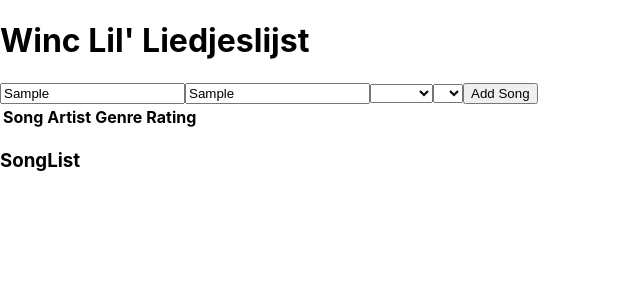
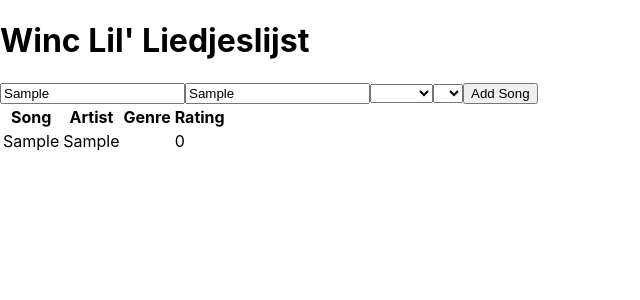
Before and after one commit to ramonsnellink/ramon_snellink-playlist, a React (Create React App) app: page / in a window 1280 px wide. Both pictures are taken after typing "Sample", "Sample" into the empty fields and a click on the button "Add Song". Shown: the top 300 px of the page, without its empty margins (0-640 px from the left). Built offline with nearby package versions, Linux system fonts and the light colour scheme.

Commit message:
done with min requirements

```diff
--- /dev/null
+++ b/src/components/Song.js
@@ -0,0 +1,12 @@
+const Song = ({ songData }) => {
+  return (
+    <tr>
+      <td>{songData.title}</td>
+      <td>{songData.artist}</td>
+      <td>{songData.genre}</td>
+      <td>{songData.rating}</td>
+    </tr>
+  );
+};
+
+export default Song;
--- a/src/components/SongList.js
+++ b/src/components/SongList.js
@@ -1,7 +1,11 @@
-import React from "react";
+import Song from "./Song";
 
 const SongList = (props) => {
-  return <h3>SongList</h3>;
+  const songListItems = props.songs.map((song) => {
+    return <Song songData={song} key={song.id} />;
+  });
+
+  return <tbody>{songListItems}</tbody>;
 };
 
 export default SongList;
--- a/src/components/SongOverview.js
+++ b/src/components/SongOverview.js
@@ -7,12 +7,8 @@ const SongOverview = () => {
 
   const addSong = (e, song) => {
     e.preventDefault();
-    // doe iets om de state aan te passen
-    console.log("values", song);
     const songId = songs.length + 1;
-
-    song = { ...song, id: songId };
-    // song.id = songs.length + 1;
+    song = { ...song, id: songId }; // voeg een ID toe
     setSongs([...songs, song]); // hier moet ik het in een array stoppen.
   };
 
@@ -28,10 +24,9 @@ const SongOverview = () => {
             <th className="song-row__item">Rating</th>
           </tr>
         </thead>
+
+        <SongList songs={songs} />
       </table>
-      <SongList songs={songs} />
-
-      {console.log("Song list", songs)}
     </div>
   );
 };
--- /dev/null
+++ b/src/index.scss
@@ -0,0 +1,11 @@
+body {
+  margin: 0;
+  font-family: -apple-system, BlinkMacSystemFont, "Segoe UI", "Roboto", "Oxygen", "Ubuntu",
+    "Cantarell", "Fira Sans", "Droid Sans", "Helvetica Neue", sans-serif;
+  -webkit-font-smoothing: antialiased;
+  -moz-osx-font-smoothing: grayscale;
+}
+
+code {
+  font-family: source-code-pro, Menlo, Monaco, Consolas, "Courier New", monospace;
+}
```
Also changed, not shown: src/index.css (+3 -5 lines), 1 other file (tests, documents, lock files or other folders).
